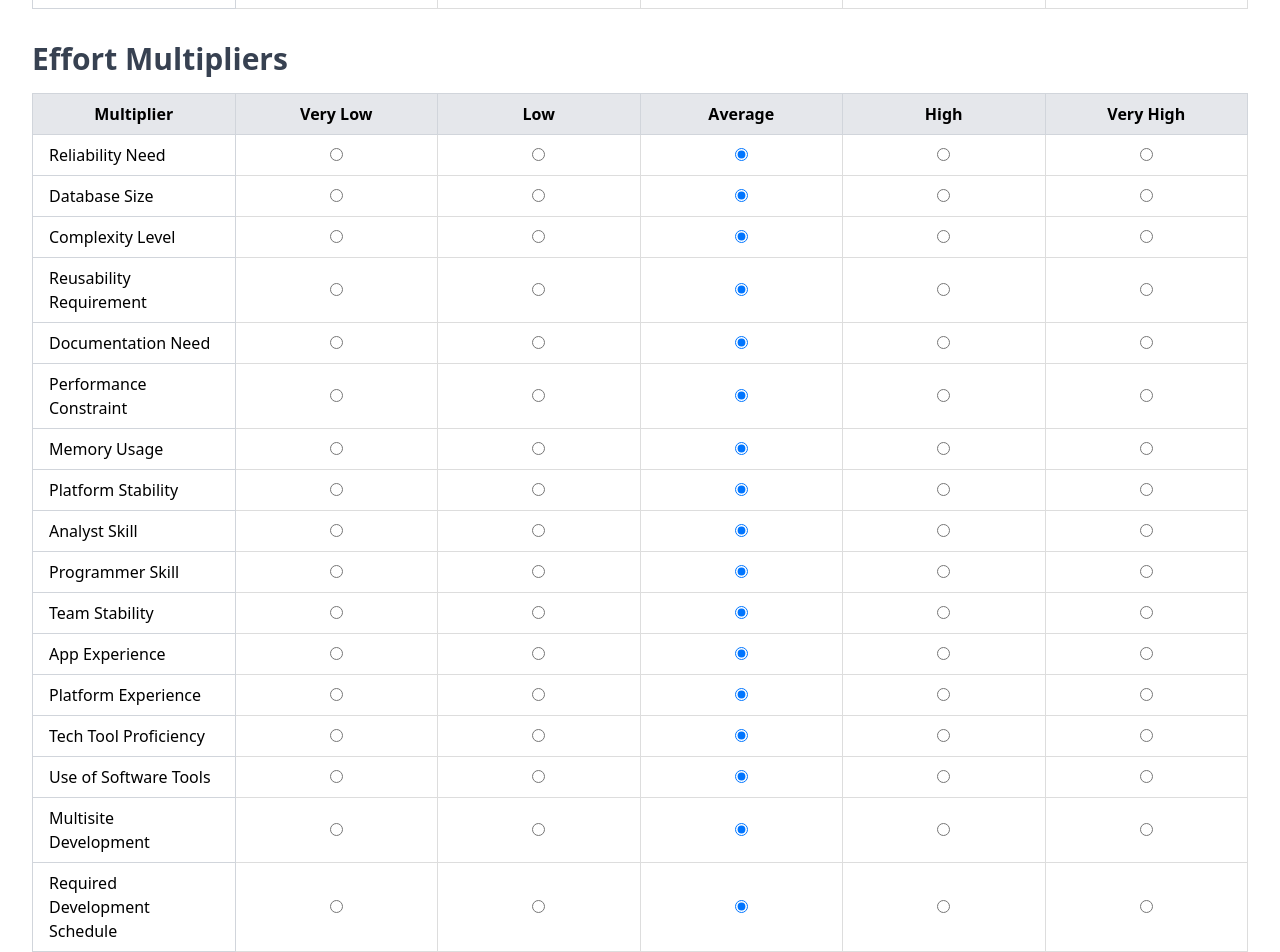
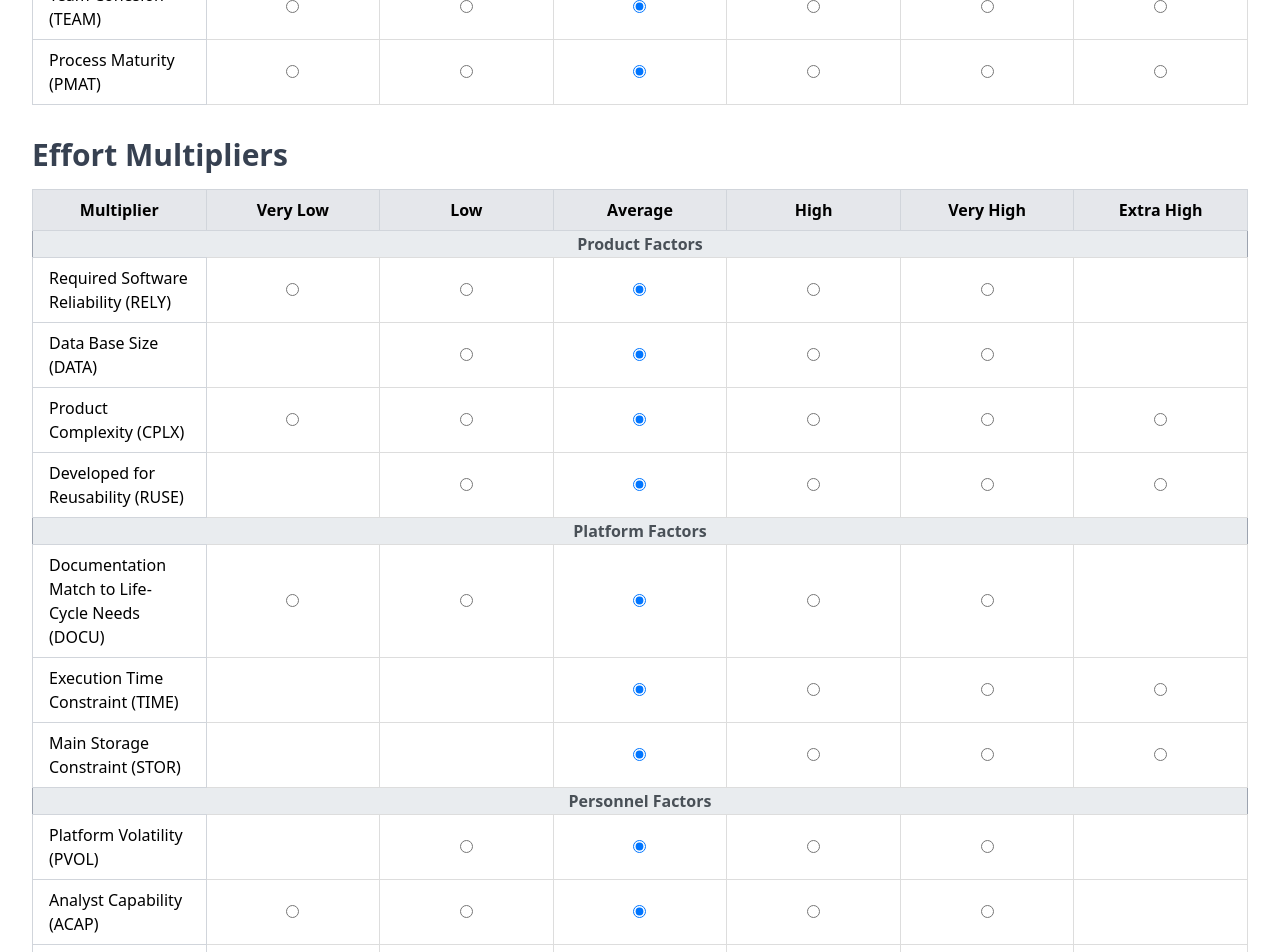
Before and after one commit to atefnasser/Intermediate-Cocomo2, a React (Vite) app: page / in a window 1280 px wide. Shown: the part 740-1692 px from the top of the page. Built offline with nearby package versions, Linux system fonts and the light colour scheme.

Commit message:
Fixed Cost Drivers

```diff
--- a/src/components/help/HelpPage.tsx
+++ b/src/components/help/HelpPage.tsx
@@ -1,46 +1,42 @@
-// HelpPage.tsx
-
 import React from 'react';
 
 const HelpPage: React.FC = () => {
     return (
       <div className="help-page-container" style={{ padding: '20px' }}>
         {/* Main Title */}
-        <h1 style={{ textAlign: 'center', fontSize: '2.5em', fontWeight: 'bold' }}>Understanding Each Scale Factors and Effort Multipliers</h1>
+        <h1 style={{ textAlign: 'center', fontSize: '2.5em', fontWeight: 'bold' }}>Understanding Each Scale Factor and Effort Multiplier</h1>
 
       <section>
       <h2 style={{ fontSize: '2em', fontWeight: 'bold' }}>Scale Factors</h2>
         <ul>
-          <li><strong>Project Familiarity:</strong> Measures how familiar the team is with the type of project being undertaken. Higher familiarity often leads to better estimates and project execution.</li>
-          <li><strong>Development Flexibility:</strong> How flexible the development process is is related. How much time and resources are needed can change when you have more flexibility.</li>
-          <li><strong>Risk Management:</strong> Looks at how well strategies for finding risks and reducing them are working. Surprising delays and costs can be avoided with good risk management.</li>
-          <li><strong>Teamwork Quality:</strong> Shows how well the team works together and talks to each other. Good teamwork can make things run more smoothly and help solve problems faster.</li>
-          <li><strong>Process Experience:</strong> Describes how familiar the team is with the method or process being used for the project.</li>
-          {/* Add additional scale factors as needed */}
+          <li><strong>Precedentedness (PREC):</strong> Measures how familiar the team is with the type of project being undertaken. Higher familiarity often leads to better estimates and project execution.</li>
+          <li><strong>Development Flexibility (FLEX):</strong> Flexibility of the development process. More flexibility can lead to less predictable time and resource requirements.</li>
+          <li><strong>Architecture/Risk Resolution (RESL):</strong> Assesses the efficacy of risk identification and mitigation strategies. Effective risk management can prevent unexpected delays and costs.</li>
+          <li><strong>Team Cohesion (TEAM):</strong> Indicates how well the project team communicates and works together. Cohesive teams can resolve issues more efficiently.</li>
+          <li><strong>Process Maturity (PMAT):</strong> Reflects the team's familiarity with the process or methodology used for the project.</li>
         </ul>
       </section>
 
       <section>
       <h2 style={{ fontSize: '2em', fontWeight: 'bold' }}>Effort Multipliers</h2>
         <ul>
-          <li><strong>Reliability Need:</strong> The level of how reliable and error-free the software needs to be. Needs for higher reliability can make development take longer and cost more.</li>
-          <li><strong>Database Size:</strong> This number tells you how much data the software can handle. Having bigger databases can make things more complicated and slow down operations.</li>
-          <li><strong>Complexity Level:</strong> Calculates how hard the project is to do properly.  Complex problems usually take longer and need more skilled workers.</li>
-          <li><strong>Reusability Requirement:</strong> Indicates if the software or its components are intended to be reusable in other projects.</li>
-          <li><strong>Documentation Need:</strong> Exactly how much detailed documentation is needed. Detail-oriented documents may need more time and resources.</li>
-          <li><strong>Performance Constraint:</strong> Limits on how well the software works, like how fast it responds or processes information, etc.</li>
-          <li><strong>Memory Usage:</strong> Estimates about how much memory the software will need. Using a lot of memory can slow things down and make hardware requirements more strict.</li>
-          <li><strong>Platform Stability:</strong> Checks to see how stable and developed the platform(s) are that the software will run on.</li>
-          <li><strong>Analyst Skill:</strong> The level of skill and expertise of the analysts involved in the project.</li>
-          <li><strong>Programmer Skill:</strong> The skill level of the programmers or developers working on the project.</li>
-          <li><strong>Team Stability:</strong> Refers to how stable the team's members are. Changing the people on a team often can make it harder to keep working on a project.</li>
-          <li><strong>App Experience:</strong> The team's experience with the specific application domain of the project.</li>
-          <li><strong>Platform Experience:</strong> Measures the team’s familiarity with the platform(s) used for development.</li>
-          <li><strong>Tech Tool Proficiency:</strong> How well the team can use the technical tools that are needed for the project.</li>
-          <li><strong>Use of Software Tools:</strong> The extent to which software tools are employed in the development process.</li>
-          <li><strong>Multisite Development:</strong> Involves projects being developed across multiple locations, which can add complexity and communication challenges.</li>
-          <li><strong>Required Development Schedule:</strong> The time frame within which the project needs to be completed. Tighter schedules can increase pressure and potentially impact quality.</li>
-          {/* Add additional effort multipliers as needed */}
+          <li><strong>Required Software Reliability (RELY):</strong> The level of stability and freedom from bugs required in the software. Higher reliability demands can increase development time and cost.</li>
+          <li><strong>Data Base Size (DATA):</strong> The size of the database the software must handle. Larger databases can increase complexity and processing time.</li>
+          <li><strong>Product Complexity (CPLX):</strong> Measures the complexity of the project. More complex projects usually require more time and skilled personnel.</li>
+          <li><strong>Developed for Reusability (RUSE):</strong> Indicates if the software or its components are intended to be reusable in other projects.</li>
+          <li><strong>Documentation Match to Life-Cycle Needs (DOCU):</strong> The level of detailed documentation required. More detailed documentation may require additional time and resources.</li>
+          <li><strong>Execution Time Constraint (TIME):</strong> Constraints on the software's operational performance, such as speed of response or processing times.</li>
+          <li><strong>Main Storage Constraint (STOR):</strong> Estimates the amount of memory the software will require. High memory usage can impose more stringent hardware requirements.</li>
+          <li><strong>Platform Volatility (PVOL):</strong> Assesses how stable and mature the platforms are that the software will run on.</li>
+          <li><strong>Analyst Capability (ACAP):</strong> The skill level and expertise of the analysts involved in the project.</li>
+          <li><strong>Programmer Capability (PCAP):</strong> The capability of the programmers or developers working on the project.</li>
+          <li><strong>Personnel Continuity (PCON):</strong> Measures the stability of the project team. Frequent staff turnover can disrupt project continuity.</li>
+          <li><strong>Applications Experience (APEX):</strong> The team's experience with the specific application domain of the project.</li>
+          <li><strong>Platform Experience (PLEX):</strong> The team’s familiarity with the platform(s) used for development.</li>
+          <li><strong>Language and Tool Experience (LTEX):</strong> How well the team can use the technical tools that are necessary for the project.</li>
+          <li><strong>Use of Software Tools (TOOL):</strong> The extent to which software tools are employed in the development process.</li>
+          <li><strong>Multisite Development (SITE):</strong> Involves projects being developed across multiple locations, which can add complexity and communication challenges.</li>
+          <li><strong>Required Development Schedule (SCED):</strong> The timeframe within which the project needs to be completed. Tighter schedules can increase pressure and potentially impact quality.</li>
         </ul>
       </section>
     </div>
--- a/src/pages/main/main-page.tsx
+++ b/src/pages/main/main-page.tsx
@@ -6,30 +6,31 @@ const MainPage = () => {
   // Initialize selections state with default 'Average' values
   const [selections, setSelections] = useState({
     scaleFactors: {
-      'Project Familiarity': 'Average',
-      'Development Flexibility': 'Average',
-      'Risk Management': 'Average',
-      'Teamwork Quality': 'Average',
-      'Process Experience': 'Average'
+
+      'Precedentedness (PREC)': 'Average',
+      'Development Flexibility (FLEX)': 'Average',
+      'Architecture/Risk Resolution (RESL)': 'Average',
+      'Team Cohesion (TEAM)': 'Average',
+      'Process Maturity (PMAT)': 'Average'
     },
     effortMultipliers: {
-      'Reliability Need': 'Average',
-      'Database Size': 'Average',
-      'Complexity Level': 'Average',
-      'Reusability Requirement': 'Average',
-      'Documentation Need': 'Average',
-      'Performance Constraint': 'Average',
-      'Memory Usage': 'Average',
-      'Platform Stability': 'Average',
-      'Analyst Skill': 'Average',
-      'Programmer Skill': 'Average',
-      'Team Stability': 'Average',
-      'App Experience': 'Average',
-      'Platform Experience': 'Average',
-      'Tech Tool Proficiency': 'Average',
-      'Use of Software Tools': 'Average',
-      'Multisite Development': 'Average',
-      'Required Development Schedule': 'Average'
+      'Required Software Reliability (RELY)': 'Average',
+      'Data Base Size (DATA)': 'Average',
+      'Product Complexity (CPLX)': 'Average',
+      'Developed for Reusability (RUSE)': 'Average',
+      'Documentation Match to Life-Cycle Needs (DOCU)': 'Average',
+      'Execution Time Constraint (TIME)': 'Average',
+      'Main Storage Constraint (STOR)': 'Average',
+      'Platform Volatility (PVOL)': 'Average',
+      'Analyst Capability (ACAP)': 'Average',
+      'Programmer Capability (PCAP)': 'Average',
+      'Personnel Continuity (PCON)': 'Average',
+      'Applications Experience (APEX)': 'Average',
+      'Platform Experience (PLEX)': 'Average',
+      'Language and Tool Experience (LTEX)': 'Average',
+      'Use of Software Tools (TOOL)': 'Average',
+      'Multisite Development (SITE)': 'Average',
+      'Required Development Schedule (SCED)': 'Average',
     }
   });
 
@@ -43,31 +44,32 @@ const MainPage = () => {
 
   // Scale factors and effort multipliers (same as provided by you)
   const SFs = {
-    'Project Familiarity': { 'Very Low': 6.20, 'Low': 4.96, 'Average': 3.72, 'High': 2.48, 'Very High': 1.24 },
-    'Development Flexibility': { 'Very Low': 5.07, 'Low': 4.05, 'Average': 3.04, 'High': 2.03, 'Very High': 1.01 },
-    'Risk Management': { 'Very Low': 7.07, 'Low': 5.65, 'Average': 4.24, 'High': 2.83, 'Very High': 1.41 },
-    'Teamwork Quality': { 'Very Low': 5.48, 'Low': 4.38, 'Average': 3.29, 'High': 2.19, 'Very High': 1.10 },
-    'Process Experience': { 'Very Low': 7.80, 'Low': 6.24, 'Average': 4.68, 'High': 3.12, 'Very High': 1.56 }
+    'Precedentedness (PREC)': { 'Very Low': 6.20, 'Low': 4.96, 'Average': 3.72, 'High': 2.48, 'Very High': 1.24, 'Extra High': 0.00 },
+    'Development Flexibility (FLEX)': { 'Very Low': 5.07, 'Low': 4.05, 'Average': 3.04, 'High': 2.03, 'Very High': 1.01, 'Extra High': 0.00 },
+    'Architecture/Risk Resolution (RESL)': { 'Very Low': 7.07, 'Low': 5.65, 'Average': 4.24, 'High': 2.83, 'Very High': 1.41, 'Extra High': 0.00 },
+    'Team Cohesion (TEAM)': { 'Very Low': 5.48, 'Low': 4.38, 'Average': 3.29, 'High': 2.19, 'Very High': 1.10, 'Extra High': 0.00 },
+    'Process Maturity (PMAT)': { 'Very Low': 7.80, 'Low': 6.24, 'Average': 4.68, 'High': 3.12, 'Very High': 1.56, 'Extra High': 0.00 }
+
   };
 
   const EMs = {
-    'Reliability Need': { 'Very Low': 0.82, 'Low': 0.92, 'Average': 1.00, 'High': 1.10, 'Very High': 1.26 },
-    'Database Size': { 'Low': 0.90, 'Average': 1.00, 'High': 1.14, 'Very High': 1.28 },
-    'Complexity Level': { 'Very Low': 0.73, 'Low': 0.87, 'Average': 1.00, 'High': 1.17, 'Very High': 1.34 },
-    'Reusability Requirement': { 'Low': 0.95, 'Average': 1.00, 'High': 1.07, 'Very High': 1.15 },
-    'Documentation Need': { 'Very Low': 0.81, 'Low': 0.91, 'Average': 1.00, 'High': 1.11, 'Very High': 1.23 },
-    'Performance Constraint': { 'Average': 1.00, 'High': 1.11, 'Very High': 1.29, 'Extra High': 1.63 },
-    'Memory Usage': { 'Average': 1.00, 'High': 1.05, 'Very High': 1.17, 'Extra High': 1.46 },
-    'Platform Stability': { 'Low': 0.87, 'Average': 1.00, 'High': 1.15, 'Very High': 1.30 },
-    'Analyst Skill': { 'Very Low': 1.42, 'Low': 1.19, 'Average': 1.00, 'High': 0.85, 'Very High': 0.71 },
-    'Programmer Skill': { 'Very Low': 1.34, 'Low': 1.15, 'Average': 1.00, 'High': 0.88, 'Very High': 0.76 },
-    'Team Stability': { 'Very Low': 1.29, 'Low': 1.12, 'Average': 1.00, 'High': 0.90, 'Very High': 0.81 },
-    'App Experience': { 'Very Low': 1.22, 'Low': 1.10, 'Average': 1.00, 'High': 0.88, 'Very High': 0.81 },
-    'Platform Experience': { 'Very Low': 1.19, 'Low': 1.09, 'Average': 1.00, 'High': 0.91, 'Very High': 0.85 },
-    'Tech Tool Proficiency': { 'Very Low': 1.20, 'Low': 1.09, 'Average': 1.00, 'High': 0.91, 'Very High': 0.84 },
-    'Use of Software Tools': { 'Very Low': 1.17, 'Low': 1.09, 'Average': 1.00, 'High': 0.90, 'Very High': 0.78 },
-    'Multisite Development': { 'Very Low': 1.22, 'Low': 1.09, 'Average': 1.00, 'High': 0.93, 'Very High': 0.86 },
-    'Required Development Schedule': { 'Very Low': 1.43, 'Low': 1.14, 'Average': 1.00, 'High': 1.00, 'Very High': 1.00 }
+    'Required Software Reliability (RELY)': { 'Very Low': 0.82, 'Low': 0.92, 'Average': 1.00, 'High': 1.10, 'Very High': 1.26 },
+    'Data Base Size (DATA)': { 'Low': 0.90, 'Average': 1.00, 'High': 1.14, 'Very High': 1.28 },
+    'Product Complexity (CPLX)': { 'Very Low': 0.73, 'Low': 0.87, 'Average': 1.00, 'High': 1.17, 'Very High': 1.34, 'Extra High': 1.74 },
+    'Developed for Reusability (RUSE)': { 'Low': 0.95, 'Average': 1.00, 'High': 1.07, 'Very High': 1.15, 'Extra High': 1.24 },
+    'Documentation Match to Life-Cycle Needs (DOCU)': { 'Very Low': 0.81, 'Low': 0.91, 'Average': 1.00, 'High': 1.11, 'Very High': 1.23 },
+    'Execution Time Constraint (TIME)': { 'Average': 1.00, 'High': 1.11, 'Very High': 1.29, 'Extra High': 1.63 },
+    'Main Storage Constraint (STOR)': { 'Average': 1.00, 'High': 1.15, 'Very High': 1.17, 'Extra High': 1.46 },
+    'Platform Volatility (PVOL)': { 'Low': 0.87, 'Average': 1.00, 'High': 1.15, 'Very High': 1.30 },
+    'Analyst Capability (ACAP)': { 'Very Low': 1.42, 'Low': 1.19, 'Average': 1.00, 'High': 0.85, 'Very High': 0.71 },
+    'Programmer Capability (PCAP)': { 'Very Low': 1.34, 'Low': 1.15, 'Average': 1.00, 'High': 0.88, 'Very High': 0.76 },
+    'Personnel Continuity (PCON)': { 'Very Low': 1.29, 'Low': 1.12, 'Average': 1.00, 'High': 0.91, 'Very High': 0.81 },
+    'Applications Experience (APEX)': { 'Very Low': 1.22, 'Low': 1.10, 'Average': 1.00, 'High': 0.88, 'Very High': 0.81 },
+    'Platform Experience (PLEX)': { 'Very Low': 1.19, 'Low': 1.09, 'Average': 1.00, 'High': 0.91, 'Very High': 0.85 },
+    'Language and Tool Experience (LTEX)': { 'Very Low': 1.22, 'Low': 1.10, 'Average': 1.00, 'High': 0.88, 'Very High': 0.81 },
+    'Use of Software Tools (TOOL)': { 'Very Low': 1.17, 'Low': 1.09, 'Average': 1.00, 'High': 0.90, 'Very High': 0.78 },
+    'Multisite Development (SITE)': { 'Very Low': 1.22, 'Low': 1.09, 'Average': 1.00, 'High': 0.93, 'Very High': 0.86, 'Extra High': 0.80 },
+    'Required Development Schedule (SCED)': { 'Very Low': 1.43, 'Low': 1.14, 'Average': 1.00, 'High': 1.00, 'Very High': 1.00 },
   };
 
 
@@ -89,8 +91,8 @@ const MainPage = () => {
 
     // Ensure projectSize is a number
     const sizeInKLOC = parseFloat(projectSize);
-    if (isNaN(sizeInKLOC)) {
-      console.error('Project size is not a valid number');
+    if (isNaN(sizeInKLOC) || sizeInKLOC < 0) {
+      setProjectSizeError('Please enter a valid positive number for project size.');
       return;
     }
 
@@ -99,7 +101,7 @@ const MainPage = () => {
       console.error('Annual wage is not a valid number');
       return;
     }
-    const monthlyWage = annualWageValue / 12;
+    const monthlyWage = annualWageValue;
 
 
 
@@ -162,30 +164,30 @@ const MainPage = () => {
     // Resetting all the state variables to their default values
     setSelections({
       scaleFactors: {
-        'Project Familiarity': 'Average',
-        'Development Flexibility': 'Average',
-        'Risk Management': 'Average',
-        'Teamwork Quality': 'Average',
-        'Process Experience': 'Average'
+        'Precedentedness (PREC)': 'Average',
+        'Development Flexibility (FLEX)': 'Average',
+        'Architecture/Risk Resolution (RESL)': 'Average',
+        'Team Cohesion (TEAM)': 'Average',
+        'Process Maturity (PMAT)': 'Average'
       },
       effortMultipliers: {
-        'Reliability Need': 'Average',
-        'Database Size': 'Average',
-        'Complexity Level': 'Average',
-        'Reusability Requirement': 'Average',
-        'Documentation Need': 'Average',
-        'Performance Constraint': 'Average',
-        'Memory Usage': 'Average',
-        'Platform Stability': 'Average',
-        'Analyst Skill': 'Average',
-        'Programmer Skill': 'Average',
-        'Team Stability': 'Average',
-        'App Experience': 'Average',
-        'Platform Experience': 'Average',
-        'Tech Tool Proficiency': 'Average',
-        'Use of Software Tools': 'Average',
-        'Multisite Development': 'Average',
-        'Required Development Schedule': 'Average'
+        'Required Software Reliability (RELY)': 'Average',
+        'Data Base Size (DATA)': 'Average',
+        'Product Complexity (CPLX)': 'Average',
+        'Developed for Reusability (RUSE)': 'Average',
+        'Documentation Match to Life-Cycle Needs (DOCU)': 'Average',
+        'Execution Time Constraint (TIME)': 'Average',
+        'Main Storage Constraint (STOR)': 'Average',
+        'Platform Volatility (PVOL)': 'Average',
+        'Analyst Capability (ACAP)': 'Average',
+        'Programmer Capability (PCAP)': 'Average',
+        'Personnel Continuity (PCON)': 'Average',
+        'Applications Experience (APEX)': 'Average',
+        'Platform Experience (PLEX)': 'Average',
+        'Language and Tool Experience (LTEX)': 'Average',
+        'Use of Software Tools (TOOL)': 'Average',
+        'Multisite Development (SITE)': 'Average',
+        'Required Development Schedule (SCED)': 'Average',
       }
     });
     setProjectSize('');
@@ -196,13 +198,26 @@ const MainPage = () => {
     setAnnualWage('');
   };
 
-  const options = ['Very Low', 'Low', 'Average', 'High', 'Very High'];
+  const options = ['Very Low', 'Low', 'Average', 'High', 'Very High', 'Extra High'];
+  const scaleFactorOptions = ['Very Low', 'Low', 'Average', 'High', 'Very High', 'Extra High'];
+  const [projectSizeError, setProjectSizeError] = useState('');
+
+  const handleProjectSizeChange = (e: React.ChangeEvent<HTMLInputElement>) => {
+    const value = e.target.value;
+    if (value && (isNaN(Number(value)) || Number(value) < 0)) {
+      setProjectSizeError('Please enter a positive number.');
+    } else {
+      setProjectSizeError('');
+    }
+    setProjectSize(value);
+  };
 
 
   // Helper function to generate scale factor radio buttons
   const renderScaleFactorOptions = (factor) => {
-    return options.map(level => (
+    return scaleFactorOptions.map(level => (
       <td key={level} style={{ border: '1px solid #ddd', textAlign: 'center', width: '12.5%' }}>
+        {SFs[factor][level] !== undefined ? (
           <label>
             <input
               type="radio"
@@ -212,14 +227,18 @@ const MainPage = () => {
               onChange={(e) => handleSelection('scaleFactors', factor, e.target.value)}
             />
           </label>
+        ) : null}
       </td>
     ));
   };
 
-  // Helper function to generate effort multiplier radio buttons
   const renderEffortMultiplierOptions = (multiplier) => {
+    // Check if the multiplier is not a label
+    if (multiplier !== "Product Factors" && multiplier !== "Platform Factors" &&
+      multiplier !== "Personnel Factors" && multiplier !== "Project Factors") {
       return options.map(level => (
         <td key={level} style={{ border: '1px solid #ddd', textAlign: 'center', width: '12.5%' }}>
+          {EMs[multiplier] && EMs[multiplier][level] !== undefined ? (
             <label>
               <input
                 type="radio"
@@ -229,9 +248,25 @@ const MainPage = () => {
                 onChange={(e) => handleSelection('effortMultipliers', multiplier, e.target.value)}
               />
             </label>
+          ) : null}
         </td>
       ));
+    } else {
+      // If it's a label, render a full-width cell with the label centered
+      return (
+        <td colSpan={options.length} style={{ textAlign: 'center', fontWeight: 'bold' }}>
+          {multiplier}
+        </td>
+      );
+    }
   };
+
+const renderLabelRow = (labelText) => (
+  <tr style={{ backgroundColor: '#e9ecef', textAlign: 'center', fontWeight: 'bold', color: '#495057' }}>
+    <td colSpan={options.length + 1}>{labelText}</td>
+  </tr>
+);
+
 
 
 
@@ -239,7 +274,6 @@ const MainPage = () => {
     <div className="p-8">
 
 
-      {/* Project Size Input */}
       <div className="mb-8">
         <label htmlFor="project-size" className="block text-xl font-medium text-gray-700 mb-2">
           <h2 className="text-3xl font-bold text-gray-700 mb-4">Project Size (KLOC)</h2>
@@ -250,9 +284,11 @@ const MainPage = () => {
           className="shadow-sm focus:ring-indigo-500 focus:border-indigo-500 block w-full sm:text-sm border-gray-300 rounded-md"
           placeholder="Enter project size in KLOC"
           value={projectSize}
-          onChange={(e) => setProjectSize(e.target.value)}
+          onChange={handleProjectSizeChange}
         />
+        {projectSizeError && <p style={{ color: 'red' }}>{projectSizeError}</p>}
       </div>
+
 
       <div className="mb-8">
         <label htmlFor="project-size" className="block text-xl font-medium text-gray-700 mb-2">
@@ -275,7 +311,7 @@ const MainPage = () => {
           <thead>
             <tr className="bg-gray-200">
               <th className="border border-gray-300 px-4 py-2">Factor</th>
-              {options.map((option, index) => (
+              {scaleFactorOptions.map((option, index) => (
                 <th key={index} className="border border-gray-300 px-4 py-2">{option}</th>
               ))}
             </tr>
@@ -291,7 +327,6 @@ const MainPage = () => {
         </table>
       </div>
 
-      {/* Effort Multipliers Table */}
       <div>
   <h2 className="text-3xl font-bold text-gray-700 mb-4">Effort Multipliers</h2>
   <table className="table-fixed w-full border-collapse border border-gray-400">
@@ -304,12 +339,26 @@ const MainPage = () => {
       </tr>
     </thead>
     <tbody>
-            {Object.keys(EMs).map(multiplier => (
+      {/* Render the label rows at the specified positions */}
+      {renderLabelRow("Product Factors")}
+      {Object.keys(EMs).map((multiplier, index) => {
+        // Calculate the index for label placement based on current array mapping
+        const isPlatformFactors = multiplier === "Documentation Match to Life-Cycle Needs (DOCU)";
+        const isPersonnelFactors = multiplier === "Platform Volatility (PVOL)";
+        const isProjectFactors = multiplier === "Language and Tool Experience (LTEX)";
+
+        return (
+          <>
+            {isPlatformFactors && renderLabelRow("Platform Factors")}
+            {isPersonnelFactors && renderLabelRow("Personnel Factors")}
+            {isProjectFactors && renderLabelRow("Project Factors")}
             <tr key={multiplier}>
               <td className="border border-gray-300 px-4 py-2">{multiplier}</td>
               {renderEffortMultiplierOptions(multiplier)}
             </tr>
-            ))}
+          </>
+        );
+      })}
     </tbody>
   </table>
 </div>
```
Also changed, not shown: src/pages/main/main-page.css (+7 -0 lines). Lines whose indentation alone changed are shown as unchanged.
